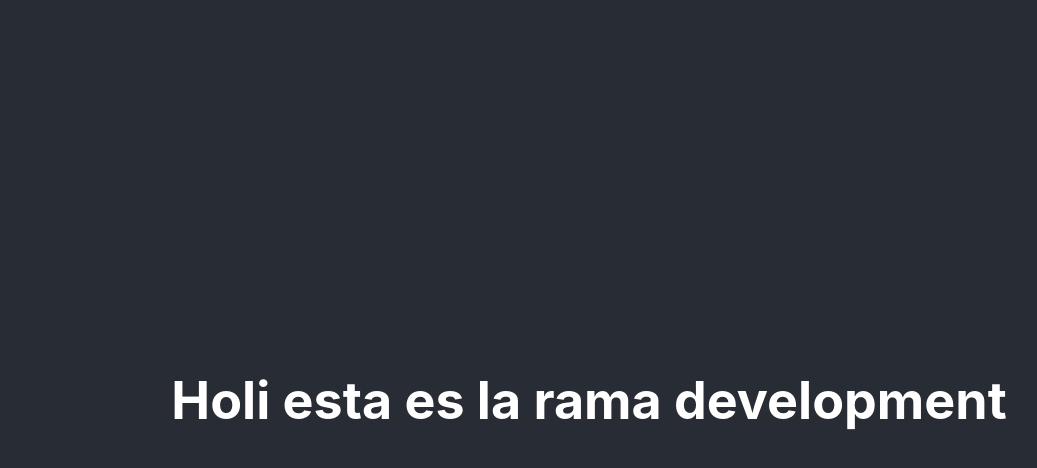
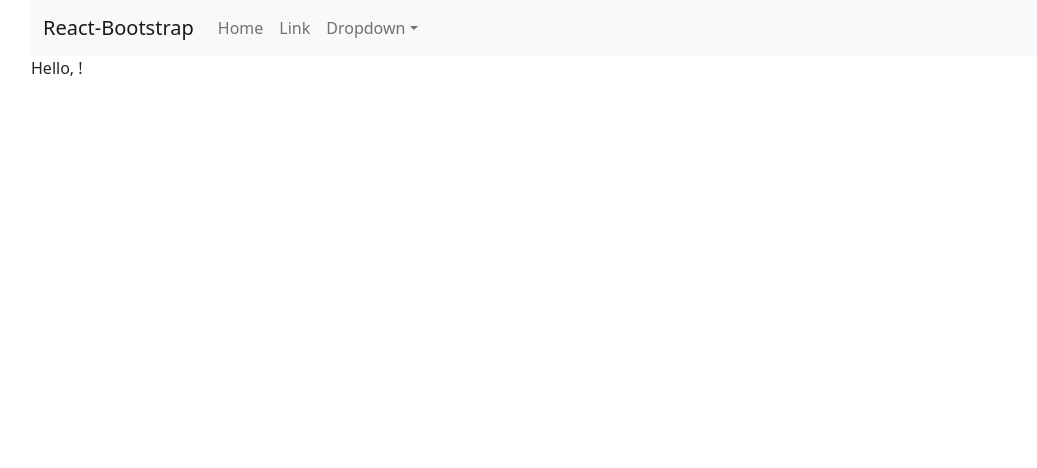
Before and after one commit to leo43161/bares-barcode, a React (Create React App) app: page / in a window 1280 px wide. Shown: the top 468 px of the page, without its empty margins (51-1088 px from the left). Built offline with nearby package versions, Linux system fonts and the light colour scheme.

Commit message:
Se agrego y se probo un enrutador llamado wouter

```diff
--- a/package.json
+++ b/package.json
@@ -6,10 +6,13 @@
     "@testing-library/jest-dom": "^5.16.1",
     "@testing-library/react": "^12.1.2",
     "@testing-library/user-event": "^13.5.0",
+    "bootstrap": "^5.1.3",
     "react": "^17.0.2",
+    "react-bootstrap": "^2.1.1",
     "react-dom": "^17.0.2",
     "react-scripts": "5.0.0",
-    "web-vitals": "^2.1.4"
+    "web-vitals": "^2.1.4",
+    "wouter": "^2.8.0-alpha.2"
   },
   "scripts": {
     "start": "react-scripts start",
--- a/src/App.js
+++ b/src/App.js
@@ -1,11 +1,17 @@
 import './App.css';
+import { Route } from "wouter";
+import Header from './components/common/Header';
 
 function App() {
   return (
-    <div className="App">
-      <header className="App-header">
-        <h1>Holi esta es la rama development</h1>
-      </header>
+    <div className="container">
+      <Header></Header>
+      <Route path="/">
+        {(params) => <div>Hello, {params.username}!</div>}
+      </Route>
+      <Route path="/:categoria">
+          {(params) => <div>Es la categoria: {params.categoria}!</div>}
+      </Route>
     </div>
   );
 }
--- /dev/null
+++ b/src/components/common/Header.jsx
@@ -0,0 +1,29 @@
+import React from 'react';
+import Navbar from 'react-bootstrap/Navbar'
+import Nav from 'react-bootstrap/Nav'
+import NavDropdown from 'react-bootstrap/NavDropdown'
+import Container from 'react-bootstrap/Container'
+
+export default function Header() {
+    return <div>
+        <Navbar bg="light" expand="lg">
+            <Container>
+                <Navbar.Brand href="#home">React-Bootstrap</Navbar.Brand>
+                <Navbar.Toggle aria-controls="basic-navbar-nav" />
+                <Navbar.Collapse id="basic-navbar-nav">
+                    <Nav className="me-auto">
+                        <Nav.Link href="#home">Home</Nav.Link>
+                        <Nav.Link href="#link">Link</Nav.Link>
+                        <NavDropdown title="Dropdown" id="basic-nav-dropdown">
+                            <NavDropdown.Item href="#action/3.1">Action</NavDropdown.Item>
+                            <NavDropdown.Item href="#action/3.2">Another action</NavDropdown.Item>
+                            <NavDropdown.Item href="#action/3.3">Something</NavDropdown.Item>
+                            <NavDropdown.Divider />
+                            <NavDropdown.Item href="#action/3.4">Separated link</NavDropdown.Item>
+                        </NavDropdown>
+                    </Nav>
+                </Navbar.Collapse>
+            </Container>
+        </Navbar>
+    </div>;
+}
--- a/src/index.js
+++ b/src/index.js
@@ -1,6 +1,7 @@
 import React from 'react';
 import ReactDOM from 'react-dom';
 import './index.css';
+import 'bootstrap/dist/css/bootstrap.min.css';
 import App from './App';
 
 ReactDOM.render(
```
Also changed, not shown: 1 other file (tests, documents, lock files or other folders).
